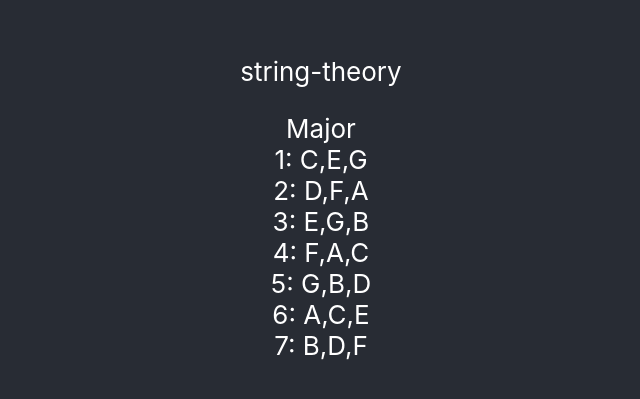
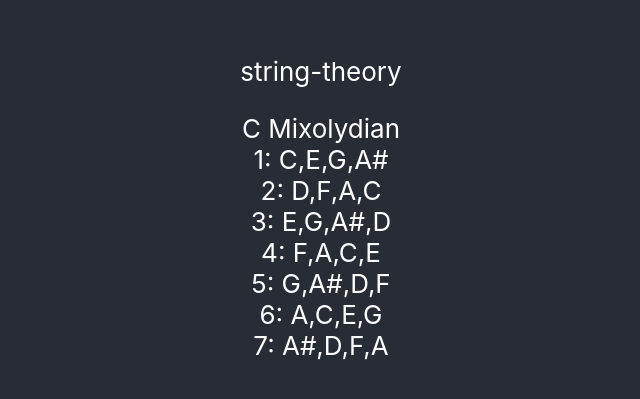
Before and after one commit to Macflash/String-Theory, a React (Create React App) app: page / in a window 1280 px wide. Shown: the part 205-604 px from the top of the page, without its empty margins (319-959 px from the left). Built offline with nearby package versions, Linux system fonts and the light colour scheme.

Commit message:
Rename classes

```diff
--- a/src/App.tsx
+++ b/src/App.tsx
@@ -1,7 +1,6 @@
 import React, { Component } from 'react';
-import logo from './logo.svg';
 import './App.css';
-import { Scale } from './music/scale';
+import { ScaleComponent } from './core/music/scale';
 
 class App extends Component {
   render() {
@@ -11,7 +10,7 @@ class App extends Component {
           <p>
             string-theory
           </p>
-          <Scale />
+          <ScaleComponent />
         </header>
       </div>
     );
--- a/src/music/chord.tsx
+++ b/src/core/music/chord.tsx
@@ -5,7 +5,7 @@ import { MajorThird, Fifth, MinorThird } from './interval';
 // Chords are a set of TONES
 // The first TONE is considered the root
 // For other tones, should be "3rd"-type, followed by "5th"-type and then any extensions or additional notes after that
-export default class chord {
+export default class Chord {
     private name?: string;
     private tones: tone[];
 
@@ -18,11 +18,11 @@ export default class chord {
         return this.name + ": " + this.tones.map(t => t.toString(flat)).join(",");
     }
 
-    public static Major(root: tone): chord {
-        return new chord([root, root.addInterval(MajorThird), root.addInterval(Fifth)], "Maj");
+    public static Major(root: tone): Chord {
+        return new Chord([root, root.addInterval(MajorThird), root.addInterval(Fifth)], "Maj");
     }
 
-    public static Minor(root: tone): chord {
-        return new chord([root, root.addInterval(MinorThird), root.addInterval(Fifth)], "Min");
+    public static Minor(root: tone): Chord {
+        return new Chord([root, root.addInterval(MinorThird), root.addInterval(Fifth)], "Min");
     }
 }
--- a/src/music/scale.tsx
+++ b/src/core/music/scale.tsx
@@ -1,19 +1,22 @@
 import React, { PureComponent } from 'react';
-import tone from './tone';
+import Tone from './tone';
 import chord from './chord';
 import { Whole as W, Half as h } from './interval';
 
 // Scale is a set of TONES
 // Scale tones should be ORDERED
 // E.G. the 3rd of the scale is the 3rd item in the list
-export default class scale {
+export default class Scale {
     private name?: string;
-    private tones: tone[];
-    constructor(tones: tone[], name?: string) {
+    private tones: Tone[];
+    constructor(tones: Tone[], name?: string) {
         this.tones = tones;
         this.name = name;
     }
 
+    public Root(): string | undefined {
+        return this.tones[0].toString();
+    }
 
     public Name(): string | undefined {
         return this.name;
@@ -49,8 +52,8 @@ export default class scale {
         return chords;
     }
 
-    private static BuildScale(intervals: number[], root: tone, name?: string): scale {
-        var tones: tone[] = [];
+    private static BuildScale(intervals: number[], root: Tone, name?: string): Scale {
+        var tones: Tone[] = [];
         let currentTone = root;
         console.log(intervals);
         for (var i = 0; i < intervals.length; i++) {
@@ -60,49 +63,47 @@ export default class scale {
 
         console.log(tones);
 
-        return new scale(tones, name);
+        return new Scale(tones, name);
     }
 
-    public static Major(root: tone): scale {
+    public static Major(root: Tone): Scale {
         return this.BuildScale([W, W, h, W, W, W, h], root, "Major");
     }
 
-    public static Minor(root: tone): scale {
+    public static Minor(root: Tone): Scale {
         return this.BuildScale([W, h, W, W, h, W, W], root, "Minor");
     }
 
-    public static Dorian(root: tone): scale {
+    public static Dorian(root: Tone): Scale {
         return this.BuildScale([W, h, W, W, W, h, W], root, "Dorian");
     }
 
-    public static Phyrgian(root: tone): scale {
+    public static Phyrgian(root: Tone): Scale {
         return this.BuildScale([h, W, W, W, h, W, W], root, "Phyrgian");
     }
 
-    public static Lydian(root: tone): scale {
+    public static Lydian(root: Tone): Scale {
         return this.BuildScale([W, W, W, h, W, W, h], root, "Lydian");
     }
 
-    public static Mixolydian(root: tone): scale {
+    public static Mixolydian(root: Tone): Scale {
         return this.BuildScale([W, W, h, W, W, h, W], root, "Mixolydian");
     }
 
-    public static Aeolian(root: tone): scale {
+    public static Aeolian(root: Tone): Scale {
         return this.BuildScale([W, h, W, W, h, W, W], root, "Aeolian");
     }
-    public static Locrian(root: tone): scale {
+    public static Locrian(root: Tone): Scale {
         return this.BuildScale([h, W, W, h, W, W, W], root, "Locrian");
     }
 }
 
-export class Scale extends PureComponent<{}> {
+export class ScaleComponent extends PureComponent<{}> {
     render() {
-        var s = scale.Major(new tone(0));
-        console.log(s);
-        var chords = s.Triads();
-        console.log(chords);
+        var s = Scale.Mixolydian(new Tone(0));
+        var chords = s.Quads();
         return <div>
-            <div>{s.Name()}</div>
+            <div>{s.Root() + " " + s.Name()}</div>
             {chords.map((c, i) => <div key={i}>{c.toString()}</div>)}
         </div>;
     }
--- a/src/music/tone.tsx
+++ b/src/core/music/tone.tsx
@@ -3,17 +3,17 @@ import React from 'react';
 export const sharpNames = ["C", "C#", "D", "D#", "E", "F", "F#", "G", "G#", "A", "A#", "B"];
 export const flatNames =  ["C", "Db", "D", "Eb", "E", "F", "Gb", "G", "Ab", "A", "Bb", "B"];
 
-export default class tone {
+export default class Tone {
     private note: number;
     constructor (note: number){
         this.note = note % 12;
     }
 
-    public addInterval(interval: number): tone {
-        return new tone(this.note + interval);
+    public addInterval(interval: number): Tone {
+        return new Tone(this.note + interval);
     }
 
-    public static Parse(name: string): tone {
+    public static Parse(name: string): Tone {
         throw "todo";
     }
 
```
Also changed, not shown: src/core/music/note.tsx (added, +15 -0 lines), src/redux/actions.ts (added, +17 -0 lines), src/core/keys/keyboard.tsx (renamed from src/keys/keyboard.tsx), src/core/music/interval.tsx (renamed from src/music/interval.tsx), src/core/music/voicing.tsx (renamed from src/music/voicing.tsx), src/core/strings/fret.tsx (renamed from src/strings/fret.tsx), src/core/strings/neck.tsx (renamed from src/strings/neck.tsx), src/core/strings/string.tsx (renamed from src/strings/string.tsx).
